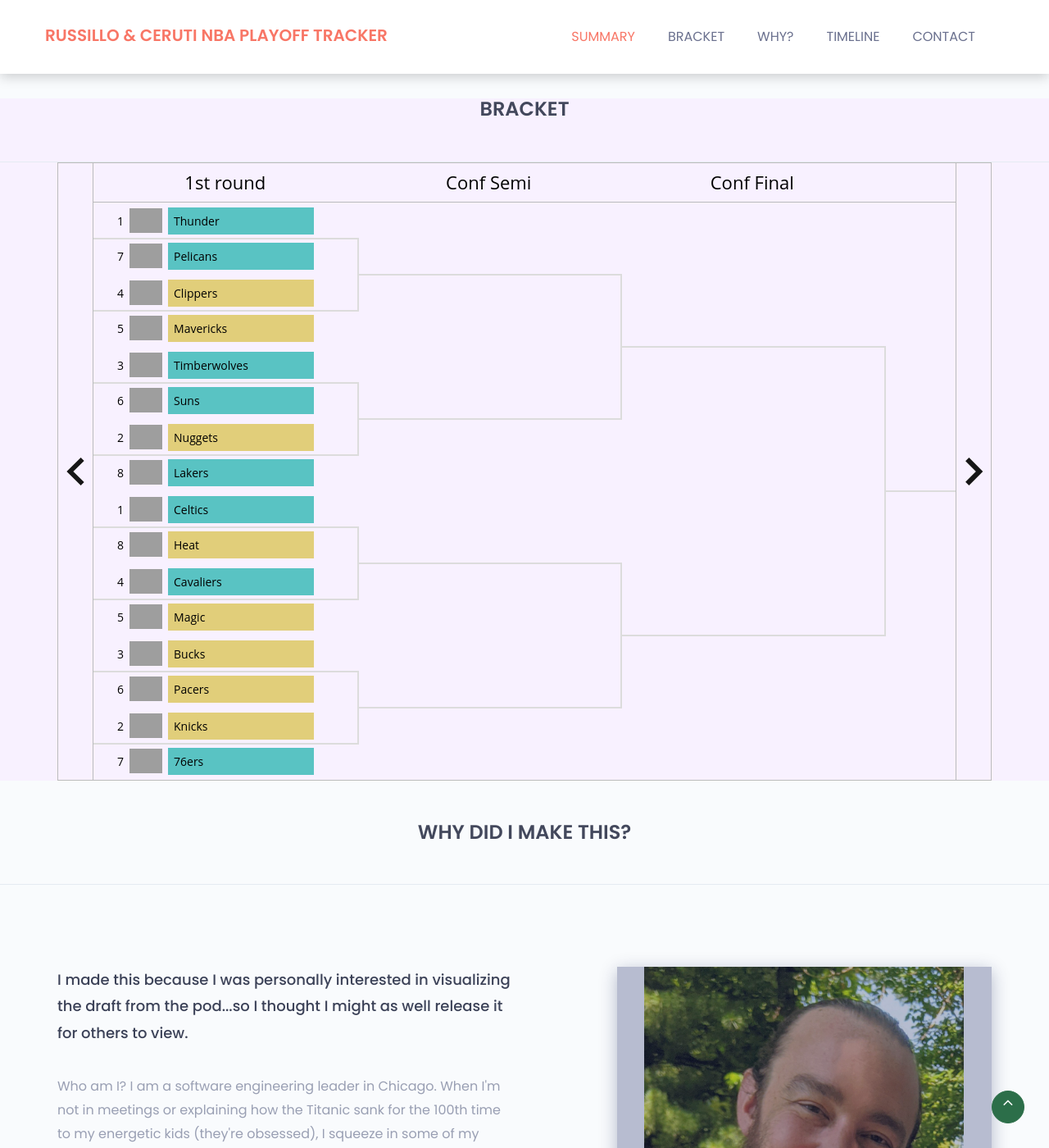
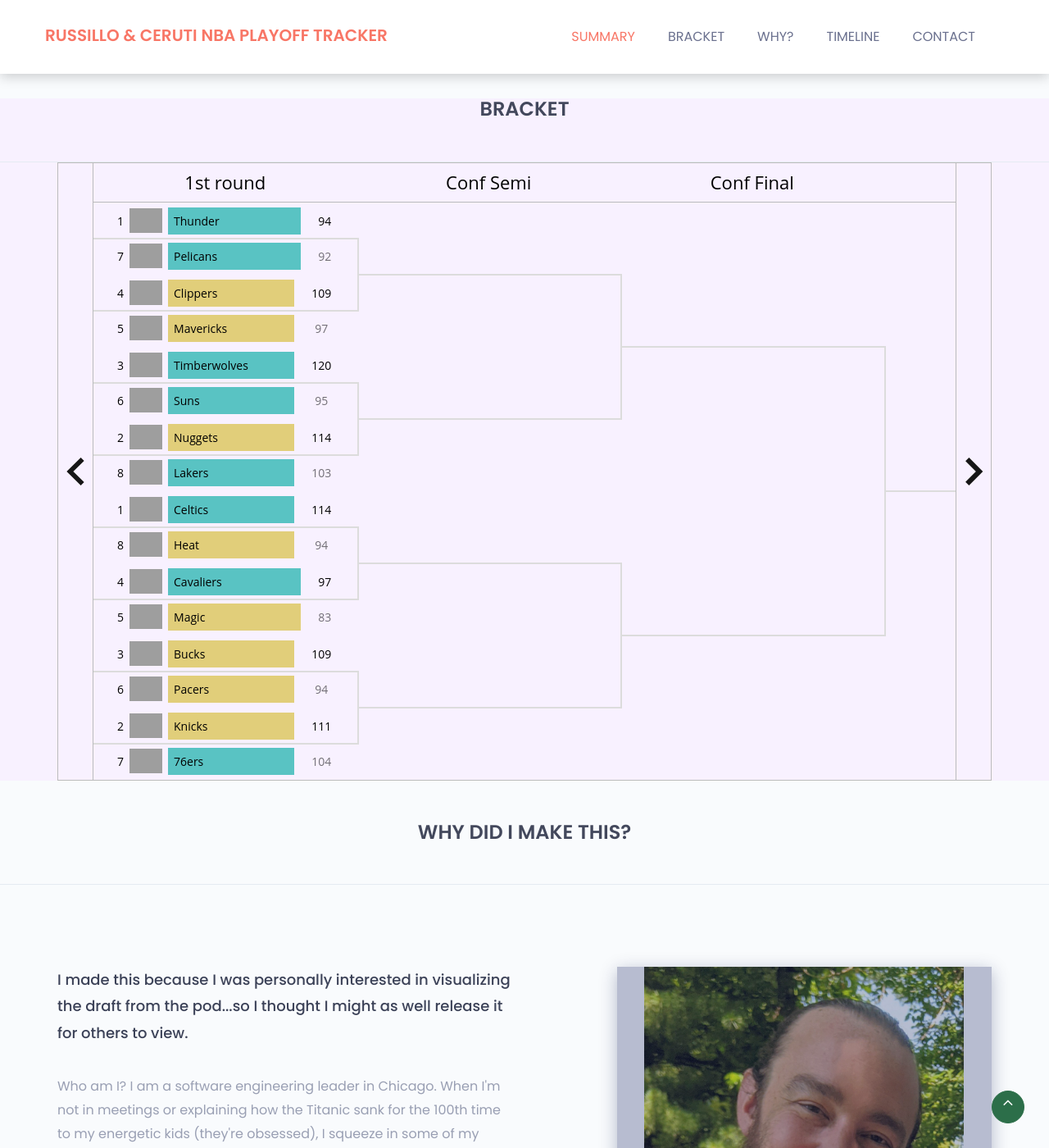
Before and after one commit to jeffmiller00/russillo, a Jekyll site: the page built from index.html, in a window 1280 px wide and 1400 px high, scrolled down 1210 px, cut to the strip 0-1400 px from the top of the window. Shown: the whole strip at 82% size. Built offline with Jekyll 4.4.1, drawn with Linux system fonts in a browser that asks for light colours; grey boxes are pictures that could not be loaded.

Commit message:
Updated scores after game 1 and add a version number to bust the cache.

```diff
--- a/assets/js/app.js
+++ b/assets/js/app.js
@@ -200,10 +200,23 @@
         order: 0,
         sides: [
           {
-            contestantId: "1610612760"
+            // OKC Thunder
+            contestantId: "1610612760",
+            scores: [
+              {
+                mainScore: "94",
+                isWinner: true
+              }
+            ]
           },
           {
-            contestantId: "1610612740"
+            // Pelicans
+            contestantId: "1610612740",
+            scores: [
+              {
+                mainScore: "92"
+              }
+            ]
           },
 
         ]
@@ -213,10 +226,23 @@
         order: 1,
         sides: [
           {
-            contestantId: "1610612746"
+            // Clippers
+            contestantId: "1610612746",
+            scores: [
+              {
+                mainScore: "109",
+                isWinner: true
+              }
+            ]
           },
           {
-            contestantId: "1610612742"
+            // Mavericks
+            contestantId: "1610612742",
+            scores: [
+              {
+                mainScore: "97"
+              }
+            ]
           },
 
         ]
@@ -226,10 +252,23 @@
         order: 2,
         sides: [
           {
-            contestantId: "1610612750"
+            // Timberwolves
+            contestantId: "1610612750",
+            scores: [
+              {
+                mainScore: "120",
+                isWinner: true
+              }
+            ]
           },
           {
-            contestantId: "1610612756"
+            // Suns
+            contestantId: "1610612756",
+            scores: [
+              {
+                mainScore: "95"
+              }
+            ]
           },
 
         ]
@@ -239,10 +278,23 @@
         order: 3,
         sides: [
           {
-            contestantId: "1610612743"
+            // Nuggets
+            contestantId: "1610612743",
+            scores: [
+              {
+                mainScore: "114",
+                isWinner: true
+              }
+            ]
           },
           {
-            contestantId: "1610612747"
+            // Lakers
+            contestantId: "1610612747",
+            scores: [
+              {
+                mainScore: "103"
+              }
+            ]
           },
 
         ]
@@ -252,10 +304,23 @@
         order: 4,
         sides: [
           {
-            contestantId: "1610612738"
+            // Celtics
+            contestantId: "1610612738",
+            scores: [
+              {
+                mainScore: "114",
+                isWinner: true
+              },
+            ]
           },
           {
-            contestantId: "1610612748"
+            // Heat
+            contestantId: "1610612748",
+            scores: [
+              {
+                mainScore: "94"
+              }
+            ]
           },
 
         ]
@@ -265,10 +330,23 @@
         order: 5,
         sides: [
           {
-            contestantId: "1610612739"
+            // Cavs
+            contestantId: "1610612739",
+            scores: [
+              {
+                mainScore: "97",
+                isWinner: true
+              },
+            ]
           },
           {
-            contestantId: "1610612753"
+            // Magic
+            contestantId: "1610612753",
+            scores: [
+              {
+                mainScore: "83"
+              }
+            ]
           },
 
         ]
@@ -278,10 +356,23 @@
         order: 6,
         sides: [
           {
-            contestantId: "1610612749"
+            // Bucks
+            contestantId: "1610612749",
+            scores: [
+              {
+                mainScore: "109",
+                isWinner: true
+              }
+            ]
           },
           {
-            contestantId: "1610612754"
+            // Pacers
+            contestantId: "1610612754",
+            scores: [
+              {
+                mainScore: "94"
+              }
+            ]
           },
 
         ]
@@ -291,10 +382,23 @@
         order: 7,
         sides: [
           {
-            contestantId: "1610612752"
+            // Knicks
+            contestantId: "1610612752",
+            scores: [
+              {
+                mainScore: "111",
+                isWinner: true
+              },
+            ]
           },
           {
-            contestantId: "1610612755"
+            // 76ers
+            contestantId: "1610612755",
+            scores: [
+              {
+                mainScore: "104"
+              }
+            ]
           },
 
         ]
--- a/index.html
+++ b/index.html
@@ -339,4 +339,6 @@
 </section><!--/.profiles-->
 <!--profiles end -->
 
-<script type="module" src="{{'/assets/js/app.js' | prepend: site.baseurl}}"></script>
+{% assign timestamp = site.time | date:'%s' %}
+{% assign versioned_filename = '/assets/js/app.js?v=' | append: timestamp %}
+<script type="module" src="{{versioned_filename | prepend: site.baseurl}}"></script>
```
